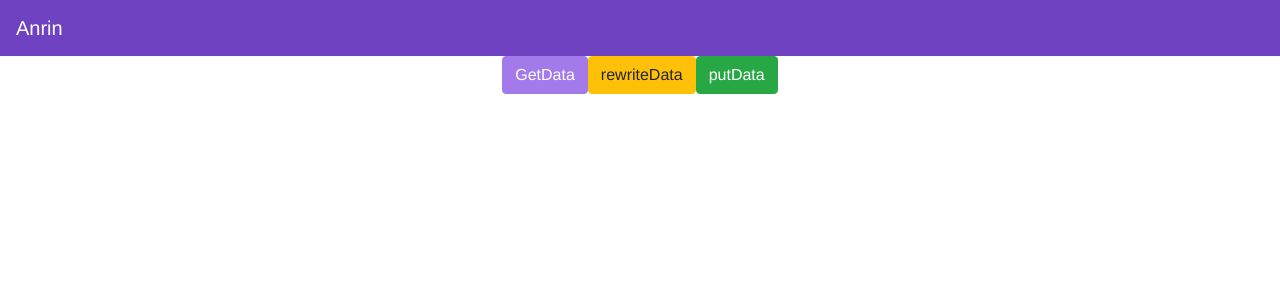
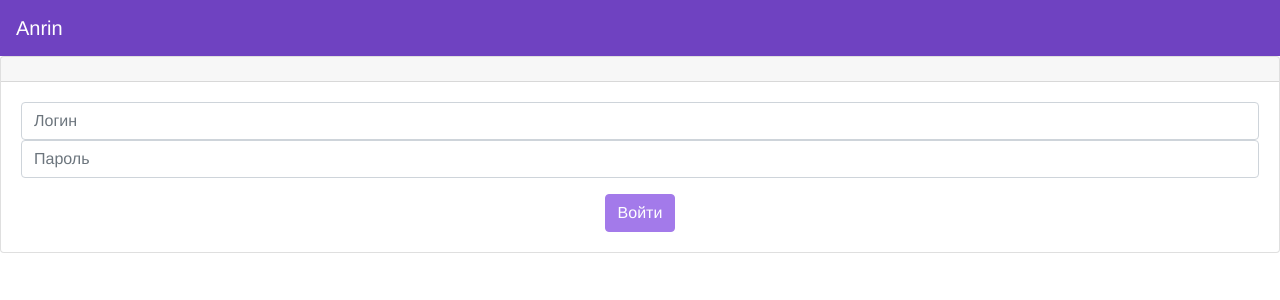
Before and after one commit to AlAnrin/test-vue-bootstrap, a Vue app: page / in a window 1280 px wide. Shown: the top 300 px of the page. Built offline with nearby package versions, Linux system fonts and the light colour scheme.

Commit message:
add authorization (in work)

```diff
--- a/src/App.vue
+++ b/src/App.vue
@@ -2,49 +2,18 @@
   <div id="app">
     <b-navbar toggleable="lg" type="dark" variant="primary">
       <b-navbar-brand href="#">Anrin</b-navbar-brand>
-
-<!--      <b-navbar-toggle target="nav-collapse"></b-navbar-toggle>-->
-
-<!--      <b-collapse id="nav-collapse" is-nav>-->
-<!--        <b-navbar-nav>-->
-<!--          <b-nav-item href="#">Link</b-nav-item>-->
-<!--          <b-nav-item href="#" disabled>Disabled</b-nav-item>-->
-<!--        </b-navbar-nav>-->
-
-<!--        &lt;!&ndash; Right aligned nav items &ndash;&gt;-->
-<!--        <b-navbar-nav class="ml-auto">-->
-<!--          <b-nav-form>-->
-<!--            <b-form-input size="sm" class="mr-sm-2" placeholder="Search"></b-form-input>-->
-<!--            <b-button size="sm" class="my-2 my-sm-0" type="submit">Search</b-button>-->
-<!--          </b-nav-form>-->
-
-<!--          <b-nav-item-dropdown text="Lang" right>-->
-<!--            <b-dropdown-item href="#">EN</b-dropdown-item>-->
-<!--            <b-dropdown-item href="#">ES</b-dropdown-item>-->
-<!--            <b-dropdown-item href="#">RU</b-dropdown-item>-->
-<!--            <b-dropdown-item href="#">FA</b-dropdown-item>-->
-<!--          </b-nav-item-dropdown>-->
-
-<!--          <b-nav-item-dropdown right>-->
-<!--            &lt;!&ndash; Using 'button-content' slot &ndash;&gt;-->
-<!--            <template #button-content>-->
-<!--              <em>User</em>-->
-<!--            </template>-->
-<!--            <b-dropdown-item href="#">Profile</b-dropdown-item>-->
-<!--            <b-dropdown-item href="#">Sign Out</b-dropdown-item>-->
-<!--          </b-nav-item-dropdown>-->
-<!--        </b-navbar-nav>-->
-<!--      </b-collapse>-->
     </b-navbar>
-    <b-button variant="light" @click="getData">GetData</b-button>
-    <b-button variant="warning" @click="rewriteData">rewriteData</b-button>
-    <b-button variant="success" @click="putData">putData</b-button>
-    <test v-bind:msg="dataHome" v-if="dataHome != null"></test>
+<!--    <b-button variant="light" @click="getData">GetData</b-button>-->
+<!--    <b-button variant="warning" @click="rewriteData">rewriteData</b-button>-->
+<!--    <b-button variant="success" @click="putData">putData</b-button>-->
+<!--    <test v-bind:msg="dataHome" v-if="dataHome != null"></test>-->
+    <authorization></authorization>
   </div>
 </template>
 
 <script>
-  import Test from "./components/Test";
+  // import Test from "./components/Test";
+  import Authorization from "@/components/Authorization";
 
 export default {
   name: 'App',
@@ -54,7 +23,8 @@ export default {
     }
   },
   components: {
-    Test
+    Authorization,
+    // Test
   },
   computed: {
     baseUrl() {
--- /dev/null
+++ b/src/components/Authorization.vue
@@ -0,0 +1,54 @@
+<template>
+    <div>
+        <b-card title="Авторизация" no-body variant="light">
+            <b-card-header>
+
+            </b-card-header>
+
+            <b-card-body class="text-center">
+                <b-card-text>
+                    <b-form-input v-model="userName" placeholder="Логин"></b-form-input>
+                    <b-form-input v-model="password" type="password" placeholder="Пароль"></b-form-input>
+                </b-card-text>
+
+                <b-button variant="light" @click="login">Войти</b-button>
+            </b-card-body>
+        </b-card>
+    </div>
+</template>
+
+<script>
+    import {mapActions} from "vuex";
+
+    export default {
+        name: "Authorization",
+        data() {
+            return {
+                userName: '',
+                password: ''
+            }
+        },
+        computed: {
+            baseUrl() {
+                return this.$store.state.baseUrl
+            }
+        },
+        methods: {
+            ...mapActions([
+                'changeToken'
+            ]),
+            async login() {
+                let response = await fetch(`${this.baseUrl}/auth?login=${this.userName}&password=${this.password}`, {
+                    method: 'POST'
+                });
+                let result = await response.json();
+                this.changeToken(result.token);
+                console.log(result.token)
+            }
+        }
+    }
+</script>
+
+<style scoped>
+
+</style>
--- /dev/null
+++ b/src/services/authorization.service.js
@@ -0,0 +1,3 @@
+class AuthorizationService {
+
+}
--- a/src/store.js
+++ b/src/store.js
@@ -5,13 +5,22 @@ Vue.use(Vuex);
 
 export default new Vuex.Store({
     state: {
-        baseUrl: 'http://127.0.0.1:7000',
+        baseUrl: 'http://127.0.0.1:7000/api',
+        token: null
     },
     actions: {
+        changeToken({ commit }, lists) {
+            commit('changeToken', {
+                lists
+            });
+            console.log
+        },
 
     },
     mutations: {
-
+        changeToken(state, { lists }) {
+            state.token = lists;
+        },
     },
     plugins: [
 
```
